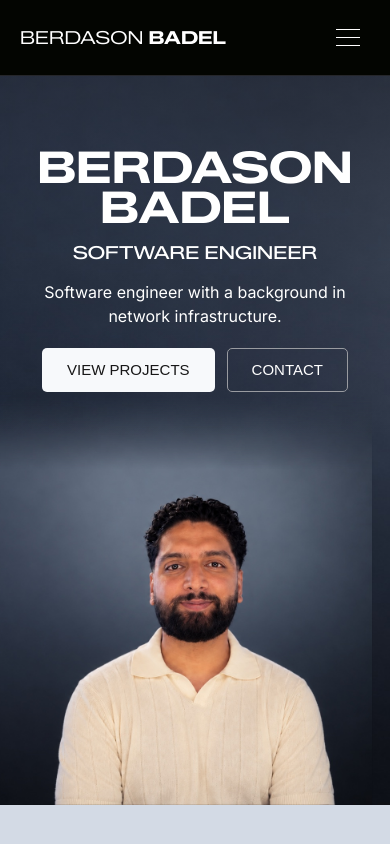
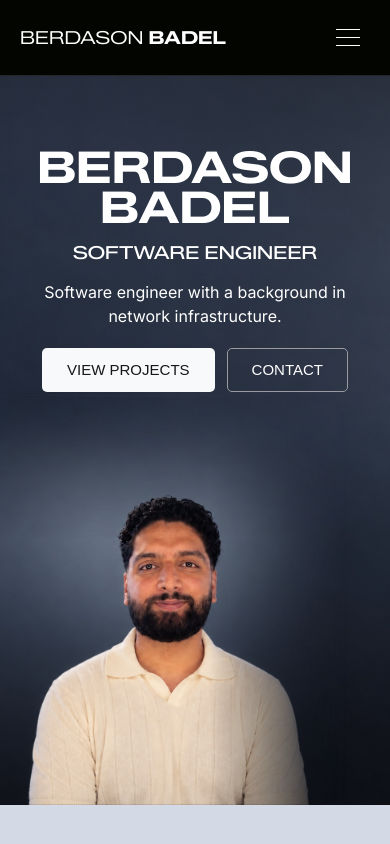
Before and after one commit to berbad/portfolio-website, a React (Vite) app: page / in a window 390 px wide. Shown: the top 844 px of the page. Built offline with nearby package versions, Linux system fonts and the light colour scheme; a web font is replaced by a local one.

Commit message:
Polish mobile portrait and navigation

```diff
--- a/src/App.css
+++ b/src/App.css
@@ -73,6 +73,17 @@ p {
   background: #030501;
   color: #fff;
   border-bottom: 1px solid #25262a;
+  transition: background-color 0.2s;
+}
+.site-nav.is-scrolled {
+  background: rgba(3, 5, 1, 0.84);
+  -webkit-backdrop-filter: blur(12px);
+  backdrop-filter: blur(12px);
+}
+.site-nav.is-open {
+  background: #030501;
+  -webkit-backdrop-filter: none;
+  backdrop-filter: none;
 }
 .nav-inner {
   height: 75px;
@@ -802,16 +813,21 @@ p {
   }
   .is-open .nav-links {
     display: flex;
-    position: absolute;
+    position: fixed;
     top: 75px;
     left: 0;
     right: 0;
+    bottom: 0;
     background: #030501;
+    height: auto;
+    overflow-y: auto;
+    overscroll-behavior: contain;
     padding: 24px 20px 32px;
+    padding-bottom: max(32px, env(safe-area-inset-bottom));
     flex-direction: column;
     align-items: stretch;
     gap: 8px;
-    border-bottom: 1px solid #45474d;
+    border-bottom: 0;
   }
   .nav-link {
     padding: 14px 0;
@@ -889,7 +905,7 @@ p {
   }
   .hero-image {
     inset: auto 0 0;
-    left: calc(-12.5% - 18px);
+    left: calc(-12.5% - 44px);
     width: 125%;
     max-width: none;
     height: calc(68% + 16px);
@@ -897,7 +913,12 @@ p {
     object-position: 100% bottom;
     transform: scale(0.8);
     transform-origin: center bottom;
-    mask-image: linear-gradient(to top, #000 82%, transparent);
+    -webkit-mask-image: linear-gradient(to top, #000 65%, transparent),
+      linear-gradient(to right, #000 65%, transparent 100%);
+    mask-image: linear-gradient(to top, #000 65%, transparent),
+      linear-gradient(to right, #000 65%, transparent 100%);
+    -webkit-mask-composite: source-in;
+    mask-composite: intersect;
   }
   .hero::after {
     background: linear-gradient(
```
